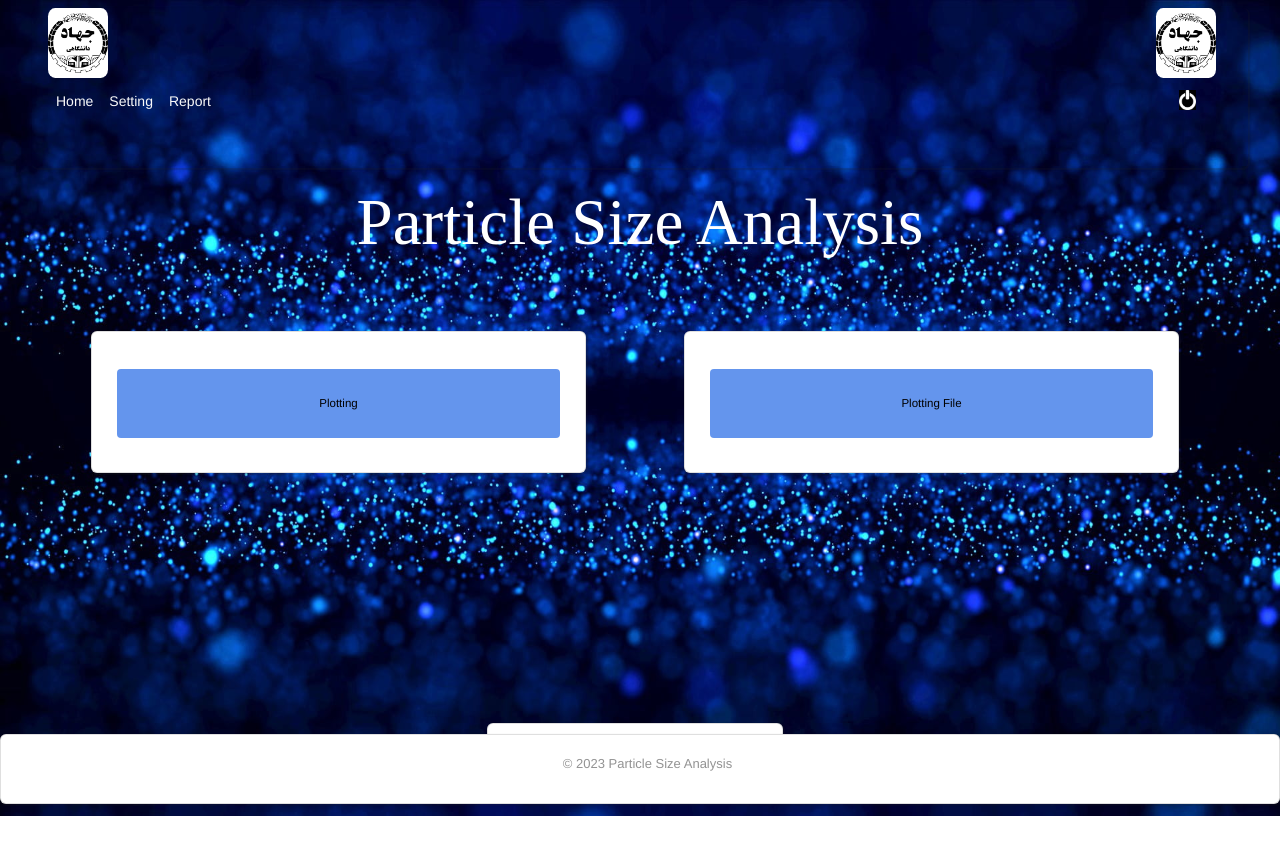
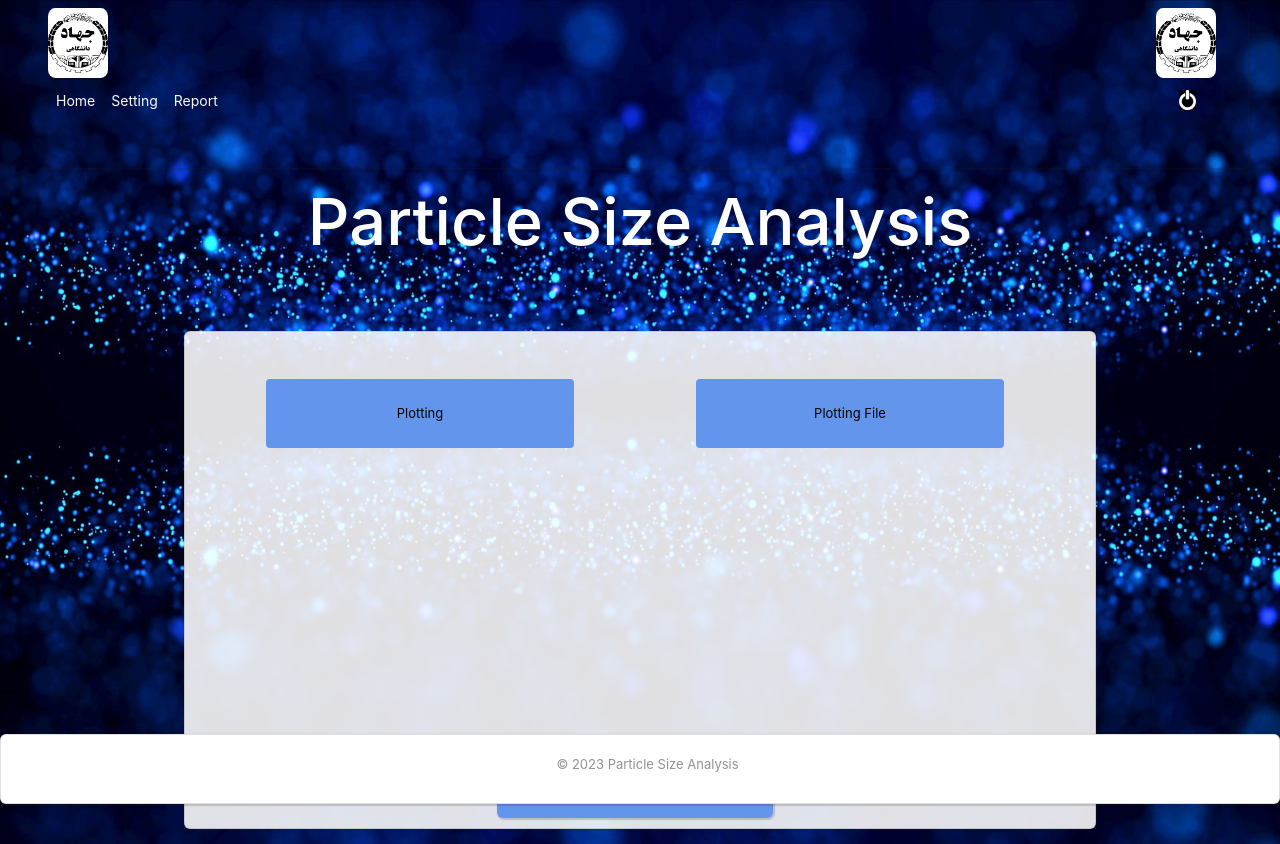
Before and after one commit to saeedasadi58/Camera, a Django app: page / in a window 1280 px wide. Before the commit the page ends 816 px from the top, so only its background shows below. Run offline with Django 4.2, Linux system fonts and the light colour scheme; a user stored in the database is signed in; parts of the project's set-up code (start-up, migrations or seed data) failed here and were passed over; some libraries are stand-ins or nearby versions.

Commit message:
٪ register form and nav modal

```diff
--- a/camera/templates/nav.html
+++ b/camera/templates/nav.html
@@ -276,14 +276,14 @@
                                 <div class="col-xl-12 form-row " style="padding: 9px">
                                     <div class="col-xl-12 form-row " style="padding: 9px">
                                         {{ data.SettingsForm.separationAlgorithm }}
-                                        <label class="col-xl-10" style="text-align: right;">از الگریتم جدا سازی برای
+                                        <label class="col-xl-10" style="text-align: right;">از الگوریتم جدا سازی برای
                                             تفکیک
                                             بیشتر ذرات استفاده شود.</label>
 
                                     </div>
                                 </div>
                             </div>
-                            <div class="col-xl-6 form-row card-border-footer" style="padding: 9px;margin: auto">
+                            <div class="col-xl-6 form-row card-border-footer" style="margin: auto">
                                 <div class="col-xl-12" style="display: flex;flex-direction: column">
                                     <h3 style="text-align: center;font-size: 1.25rem !important ;margin-bottom: 1.1rem !important;">
                                         Camera Settings</h3>
--- a/camera/templates/regester.html
+++ b/camera/templates/regester.html
@@ -24,7 +24,7 @@
 
 
 <div style="width: 100%;display: flex;flex-direction: column;align-items: center">
-    <h1 class="google_fonts" style="margin-bottom: 70px;font-size: 65px;color: white">Particle Size Analysis</h1>
+    <h1 class="" style="margin-bottom: 70px;font-size: 65px;color: white">Particle Size Analysis</h1>
 </div>
 <body class="body" style="background-image: {% static 'image/peakpx.jpg' %}">
 <div style="display: none;" id="loader">
@@ -38,9 +38,10 @@
         </div>
     </div>
 </div>
+<div class="card card-border col-xl-9 unset_position" style="padding: 10px;margin: auto;background-color:#ffffffe0;margin: auto;">
 
-<div class="form-row col-xl-12" style="position: unset">
-    <div class="card card-border col-xl-5" style="position: unset !important;margin: auto;">
+    <div class="form-row col-xl-12 unset_position" style="position: unset">
+        <div class=" col-xl-5" style="position: unset !important;margin: auto;">
             <div class="card-body ">
 
 
@@ -48,15 +49,15 @@
                     <form action="/" method="POST" id="form1"
                           style="display: flex;flex-direction: column;text-align: center">
                         {% csrf_token %}
-                    <input type="submit" class="btn btn-font "
-                           style="height: 69px;margin-top: 17px;background-color: cornflowerblue;" value="Plotting"
+                        <input type="submit" class="btn "
+                               style="height: 69px;margin-top: 17px;background-color: cornflowerblue;font-size: 13px" value="Plotting"
                                id="plotting">
                     </form>
                 </div>
             </div>
         </div>
 
-    <div class="card card-border col-xl-5" style="position: unset !important;margin: auto;">
+        <div class="col-xl-5 unset_position" style="position: unset !important;margin: auto;">
             <div class="card-body ">
                 <div class="" style="display: flex;flex-direction: column;text-align: center">
                     <form action="{% url 'webApp:home' %}" method="POST" id="form1"
@@ -67,8 +68,8 @@
                         {#                    <input type="file" onchange="this.form.submit()"  class="btn btn-font " style="margin-top: 17px;background-color: cornflowerblue;" value="Plotting File"#}
                         {#                           id="fileplotting">#}
                         <input type="file" id="file" style="display:none;"/>
-                    <button id="button" name="button" value="Upload" class="btn btn-font "
-                            style="height: 69px;margin-top: 17px;background-color: cornflowerblue;"
+                        <button id="button" name="button" value="Upload" class="btn "
+                                style="height: 69px;margin-top: 17px;background-color: cornflowerblue;font-size: 13px"
                                 onclick="thisFileUpload();">Plotting File
                         </button>
 
@@ -79,14 +80,15 @@
 
     </div>
 
-<div class="form-row col-xl-12" style="position: unset;margin-top: 250px">
-    <div class="card card-border col-xl-3" style="position: unset !important;margin: auto;">
-        <div class="card-body ">
+    <div class="form-row col-xl-12 unset_position" style="position: unset;margin-top: 250px">
+        <div class=" col-xl-4" style="position: unset !important;margin: auto;">
+            <div class=" ">
 
 
                 <div class="" style="display: flex;flex-direction: column;text-align: center">
-                <div style="display: flex;flex-direction: column;text-align: center"class="card-border-footer">
-                    <label class="col-xl-12">تعداد فرایند های انجام شده : 3 </label>
+                    <div style="display: flex;flex-direction: column;text-align: center;background-color: cornflowerblue;padding: 15px;"
+                         class="card-border unset_position">
+                        <label class="col-xl-12 unset_position">Number of processes performed : 3 </label>
 
                     </div>
                 </div>
@@ -95,6 +97,7 @@
 
     </div>
 
+</div>
 
 <script>
     function thisFileUpload() {
--- a/camera/webApp/static/css/main.css
+++ b/camera/webApp/static/css/main.css
@@ -7,7 +7,8 @@
     background-repeat: no-repeat;
     background-attachment: fixed;
     background-size: 100% 100%;
-    font-family: "Helvetica Neue",Helvetica,Arial,sans-serif;
+    font-family: url('static/font/Poppins-LightItalic.ttf');
+    /*font-family: "Helvetica Neue",Helvetica,Arial,sans-serif;*/
     /*font-family: externalFont;*/
 
     font-size: 14px;
@@ -22,9 +23,12 @@
    width:100%;
    background:#fff;
 }
-.google_fonts{
-    font-family: "externalFont !important";
+.unset_position{
+    position: unset;
 }
+/*.google_fonts{*/
+/*    font-family: "externalFont !important";*/
+/*}*/
 .card-border-footer {
     border-radius: 6px;
     box-shadow: #21212130 1px 1px 1px 1px;
```
Lines whose indentation alone changed are shown as unchanged.
